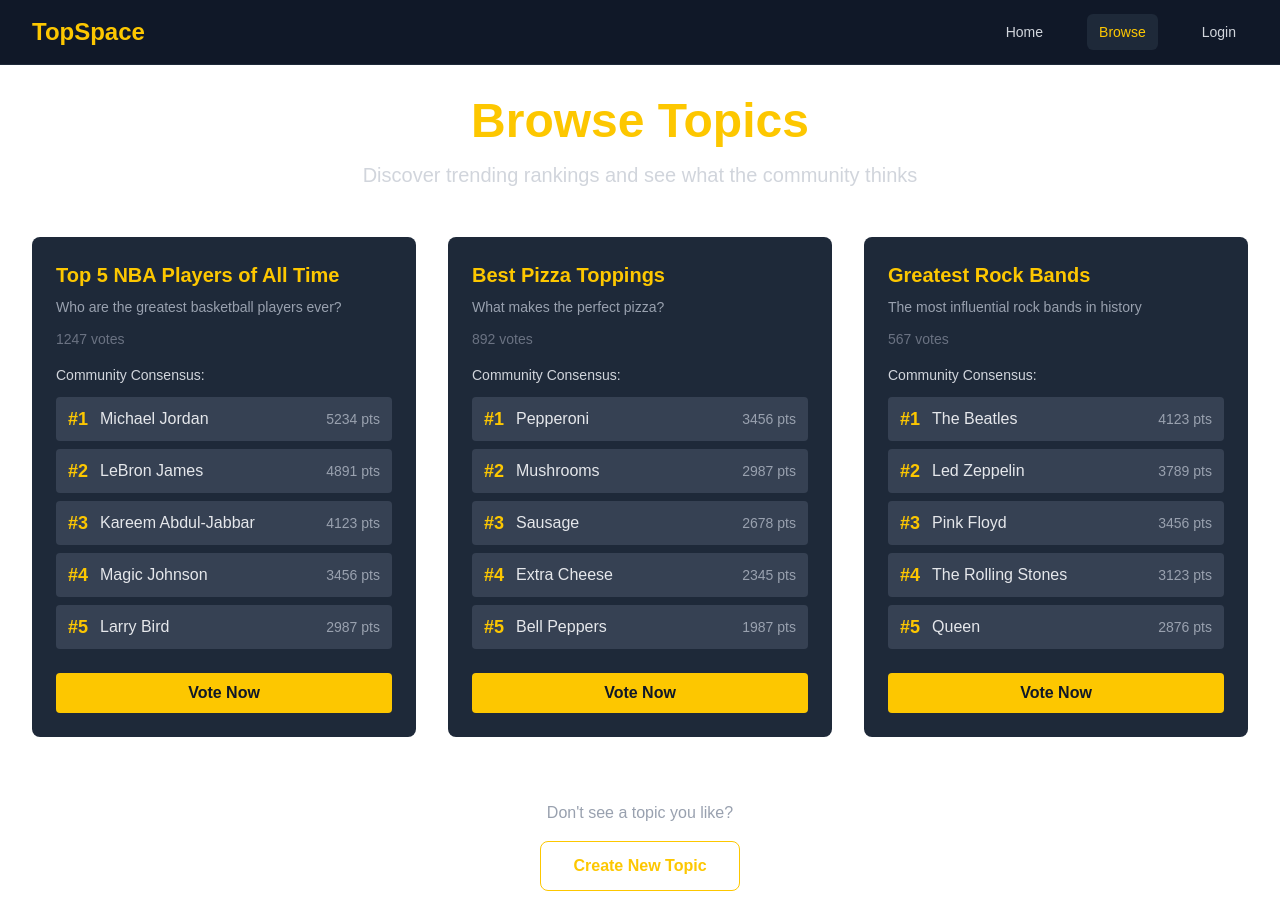
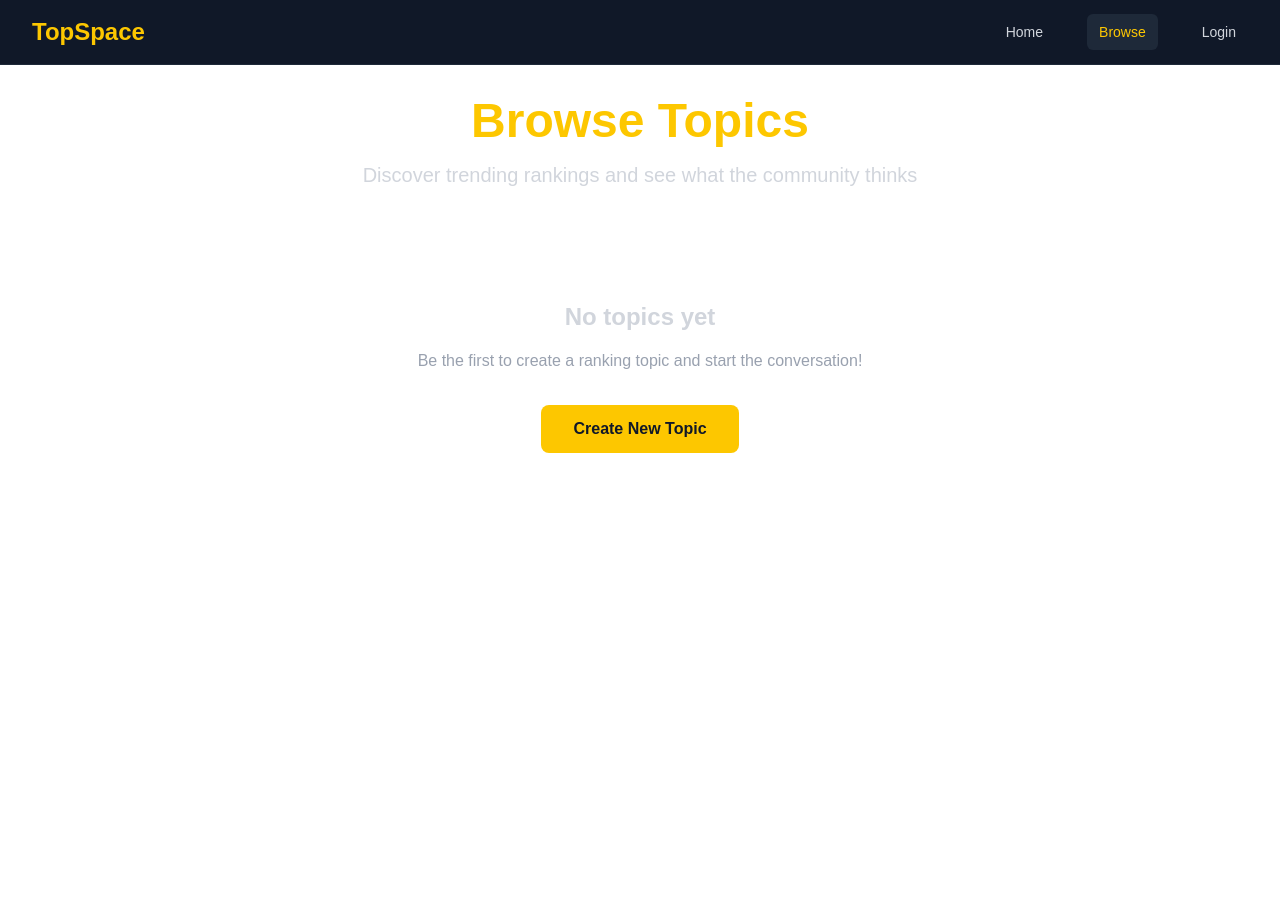
Before and after one commit to ShaneWilkerson/TopSpace, a Next.js app: page /browse in a window 1280 px wide. After the commit the page ends 865 px from the top, so only its background shows below. Built offline with nearby package versions, Linux system fonts and the light colour scheme; no server answers.

Commit message:
Fixed browse topics page

```diff
--- a/src/app/browse/page.tsx
+++ b/src/app/browse/page.tsx
@@ -2,49 +2,6 @@
 // Shows trending topics and their current consensus Top 5 rankings
 
 export default function BrowsePage() {
-  // Mock data for now - this will come from Firebase later
-  const trendingTopics = [
-    {
-      id: '1',
-      title: 'Top 5 NBA Players of All Time',
-      description: 'Who are the greatest basketball players ever?',
-      votes: 1247,
-      consensus: [
-        { rank: 1, name: 'Michael Jordan', points: 5234 },
-        { rank: 2, name: 'LeBron James', points: 4891 },
-        { rank: 3, name: 'Kareem Abdul-Jabbar', points: 4123 },
-        { rank: 4, name: 'Magic Johnson', points: 3456 },
-        { rank: 5, name: 'Larry Bird', points: 2987 }
-      ]
-    },
-    {
-      id: '2',
-      title: 'Best Pizza Toppings',
-      description: 'What makes the perfect pizza?',
-      votes: 892,
-      consensus: [
-        { rank: 1, name: 'Pepperoni', points: 3456 },
-        { rank: 2, name: 'Mushrooms', points: 2987 },
-        { rank: 3, name: 'Sausage', points: 2678 },
-        { rank: 4, name: 'Extra Cheese', points: 2345 },
-        { rank: 5, name: 'Bell Peppers', points: 1987 }
-      ]
-    },
-    {
-      id: '3',
-      title: 'Greatest Rock Bands',
-      description: 'The most influential rock bands in history',
-      votes: 567,
-      consensus: [
-        { rank: 1, name: 'The Beatles', points: 4123 },
-        { rank: 2, name: 'Led Zeppelin', points: 3789 },
-        { rank: 3, name: 'Pink Floyd', points: 3456 },
-        { rank: 4, name: 'The Rolling Stones', points: 3123 },
-        { rank: 5, name: 'Queen', points: 2876 }
-      ]
-    }
-  ];
-
   return (
     <div className="min-h-screen py-8 px-4 sm:px-6 lg:px-8">
       <div className="max-w-7xl mx-auto">
@@ -58,60 +15,19 @@ export default function BrowsePage() {
           </p>
         </div>
 
-        {/* Topics grid */}
-        <div className="grid grid-cols-1 lg:grid-cols-2 xl:grid-cols-3 gap-8">
-          {trendingTopics.map((topic) => (
-            <div key={topic.id} className="bg-gray-800 rounded-lg p-6 hover:bg-gray-750 transition-colors">
-              <div className="mb-4">
-                <h3 className="text-xl font-semibold text-yellow-400 mb-2">
-                  {topic.title}
-                </h3>
-                <p className="text-gray-400 text-sm mb-3">
-                  {topic.description}
-                </p>
-                <div className="text-sm text-gray-500">
-                  {topic.votes} votes
-                </div>
-              </div>
-
-              {/* Consensus rankings */}
-              <div className="space-y-2">
-                <h4 className="text-sm font-medium text-gray-300 mb-3">
-                  Community Consensus:
-                </h4>
-                {topic.consensus.map((item) => (
-                  <div key={item.rank} className="flex items-center justify-between bg-gray-700 rounded px-3 py-2">
-                    <div className="flex items-center space-x-3">
-                      <span className="text-yellow-400 font-bold text-lg">
-                        #{item.rank}
-                      </span>
-                      <span className="text-gray-200">
-                        {item.name}
-                      </span>
-                    </div>
-                    <span className="text-sm text-gray-400">
-                      {item.points} pts
-                    </span>
-                  </div>
-                ))}
-              </div>
-
-              {/* Action button */}
-              <button className="w-full mt-6 bg-yellow-400 text-gray-900 py-2 px-4 rounded font-semibold hover:bg-yellow-300 transition-colors">
-                Vote Now
-              </button>
-            </div>
-          ))}
-        </div>
-
-        {/* Create new topic CTA */}
-        <div className="text-center mt-16">
-          <p className="text-gray-400 mb-4">
-            Don&apos;t see a topic you like?
-          </p>
-          <button className="border border-yellow-400 text-yellow-400 px-8 py-3 rounded-lg font-semibold hover:bg-yellow-400 hover:text-gray-900 transition-colors">
-            Create New Topic
-          </button>
+        {/* Empty state */}
+        <div className="text-center py-16">
+          <div className="max-w-md mx-auto">
+            <h3 className="text-2xl font-semibold text-gray-300 mb-4">
+              No topics yet
+            </h3>
+            <p className="text-gray-400 mb-8">
+              Be the first to create a ranking topic and start the conversation!
+            </p>
+            <button className="bg-yellow-400 text-gray-900 px-8 py-3 rounded-lg font-semibold hover:bg-yellow-300 transition-colors">
+              Create New Topic
+            </button>
+          </div>
         </div>
       </div>
     </div>
```
